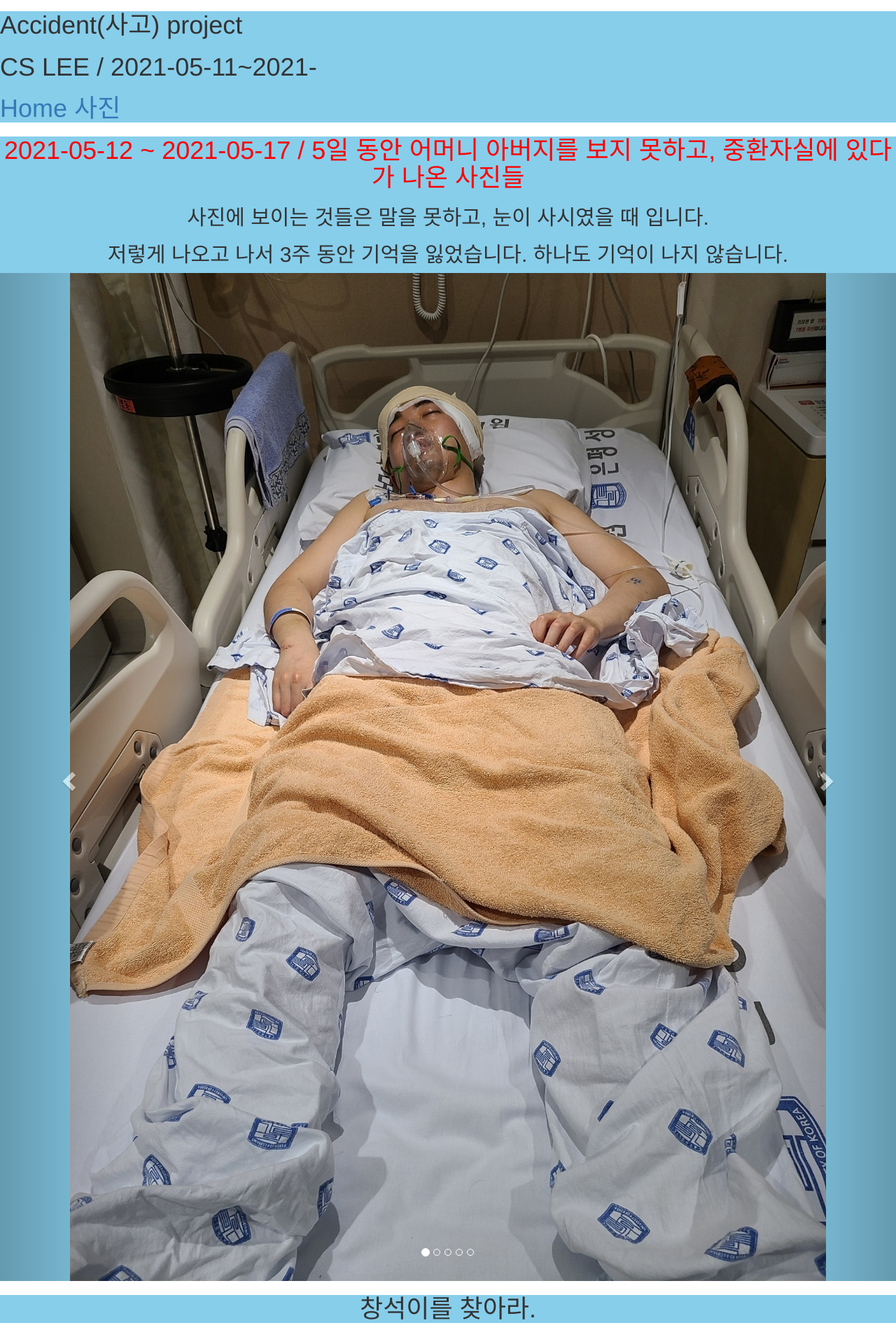
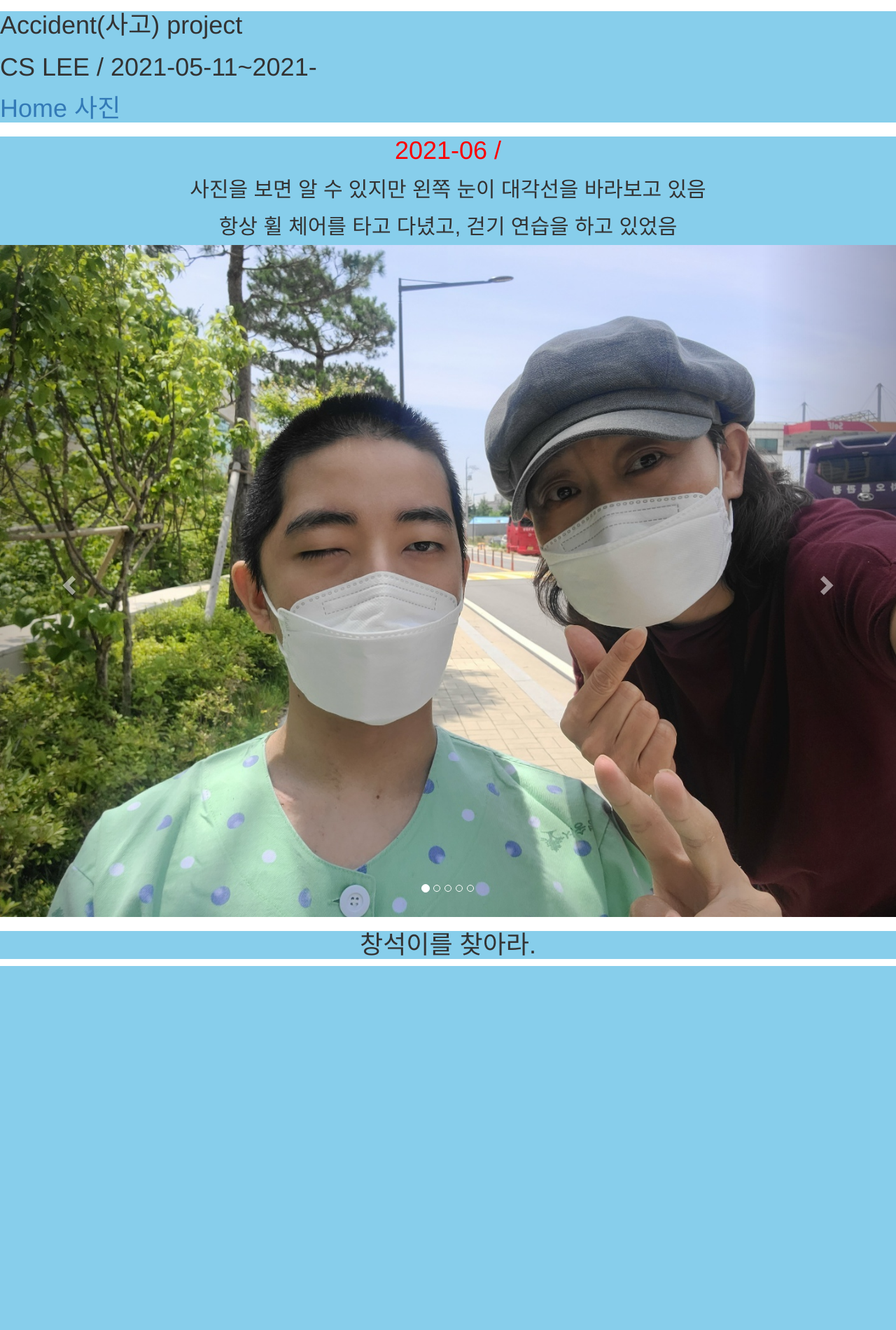
Before and after one commit to 2044smile/accident, a Django app: page /accident/content_3/ in a window 1280 px wide. Shown: the part 229-2129 px from the top of the page at 70% size. After the commit the page ends 1609 px from the top, so only its background shows below. Run offline with Django 3.2, Linux system fonts and the light colour scheme; some libraries are stand-ins or nearby versions.

Commit message:
feat: simple html

```diff
--- a/app/templates/app/content_3.html
+++ b/app/templates/app/content_3.html
@@ -1,10 +1,10 @@
 {% extends "app/base.html" %}
 
 {% block content %}
-<div class="content">
-    <h1 style="color: red;">2021-05-12 ~ 2021-05-17 / 5일 동안 어머니 아버지를 보지 못하고, 중환자실에 있다가 나온 사진들</h1>
-    <h2>사진에 보이는 것들은 말을 못하고, 눈이 사시였을 때 입니다.</h2>
-    <h2>저렇게 나오고 나서 3주 동안 기억을 잃었습니다. 하나도 기억이 나지 않습니다.</h2>
+  <div class="content">
+    <h1 style="color: red;">2021-06 / </h1>
+    <h2>사진을 보면 알 수 있지만 왼쪽 눈이 대각선을 바라보고 있음</h2>
+    <h2>항상 휠 체어를 타고 다녔고, 걷기 연습을 하고 있었음</h2>
   <div id="myCarousel" class="carousel slide" data-ride="carousel">
     <ol class="carousel-indicators">
       <li data-target="#myCarousel" data-slide-to="0" class="active"></li>
@@ -16,23 +16,23 @@
 
     <div class="carousel-inner">
       <div class="item active">
-        <img src="/static/app/second_1.jpeg">
+        <img src="/static/app/third_1.jpeg">
       </div>
 
       <div class="item">
-        <img src="/static/app/second_2.jpeg">
+        <img src="/static/app/third_2.jpeg">
       </div>
 
       <div class="item">
-        <img src="/static/app/second_3.jpeg">
+        <img src="/static/app/third_3.jpeg">
       </div>
 
       <div class="item">
-        <img src="/static/app/second_4.jpeg">
+        <img src="/static/app/third_4.jpeg">
       </div>
 
       <div class="item">
-        <img src="/static/app/second_5.jpeg">
+        <img src="/static/app/third_5.jpeg">
       </div>
     </div>
 
--- a/app/templates/app/index.html
+++ b/app/templates/app/index.html
@@ -6,7 +6,8 @@
     <h2>작성 글 리스트</h2>
     <h3>
         <a href="/accident/content_1">1. 사고 발생</a><br>
-        <a href="/accident/content_2">2. 수술 진행 and 말을 못하고, 눈이 사시가 되어버림</a>
+        <a href="/accident/content_2">2. 성모병원에서 수술 진행 / 말을 못하고, 눈이 사시가 되어버림</a><br>
+        <a href="/accident/content_3">3. 서송병원으로 이동</a>
     </h3>
 </div>
 {% endblock %}
```
Also changed, not shown: app/templates/app/content_4.html (added), static/app/third_1.jpeg (added), static/app/third_2.jpeg (added), static/app/third_3.jpeg (added), static/app/third_4.jpeg (added), static/app/third_5.jpeg (added).
